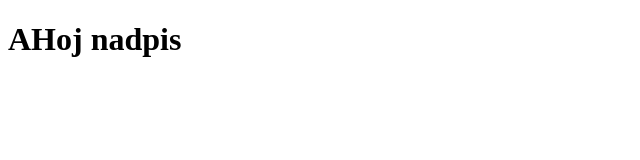
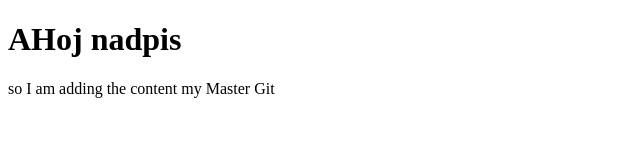
Before and after one commit to LucieAn/Chocolate-monster, a plain HTML site: page index.html in a window 1280 px wide. Shown: the whole page, without its empty margins (0-640 px from the left). Drawn offline with Linux system fonts and the light colour scheme.

Commit message:
Update index.html

```diff
--- a/index.html
+++ b/index.html
@@ -7,5 +7,6 @@
 </head>
 <body>
     <h1>AHoj nadpis </h1>
+    <p>so I am adding the content my Master Git</p>
 </body>
 </html>
```
